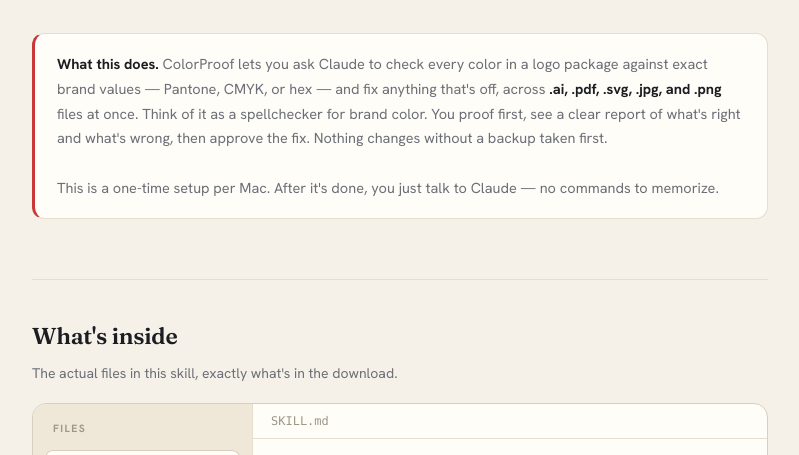
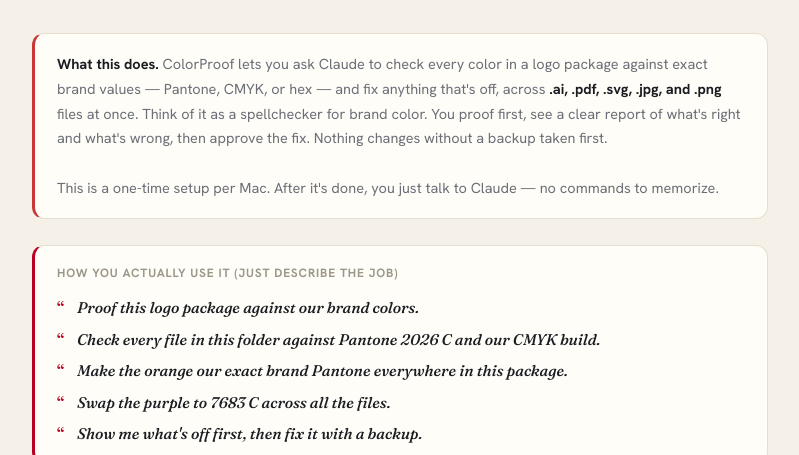
Before and after one commit to capsule-brand/skills, a plain HTML site: page skills/colorproof/install-guide.html in a window 1280 px wide. Shown: the part 209-664 px from the top of the page, without its empty margins (240-1039 px from the left). Drawn offline with nearby package versions, Linux system fonts and the light colour scheme.

Commit message:
Consistency: add missing How you actually use it card to ColorProof; normalize eBillity heading wording

```diff
--- a/skills/colorproof/install-guide.html
+++ b/skills/colorproof/install-guide.html
@@ -150,6 +150,17 @@
     <strong>What this does.</strong> ColorProof lets you ask Claude to check every color in a logo package against exact brand values — Pantone, CMYK, or hex — and fix anything that's off, across <strong>.ai, .pdf, .svg, .jpg, and .png</strong> files at once. Think of it as a spellchecker for brand color. You proof first, see a clear report of what's right and what's wrong, then approve the fix. Nothing changes without a backup taken first.
     <br><br>
     This is a one-time setup per Mac. After it's done, you just talk to Claude — no commands to memorize.
+  </div>
+
+  <div class="say">
+    <h3>How you actually use it (just describe the job)</h3>
+    <ul>
+      <li>Proof this logo package against our brand colors.</li>
+      <li>Check every file in this folder against Pantone 2026 C and our CMYK build.</li>
+      <li>Make the orange our exact brand Pantone everywhere in this package.</li>
+      <li>Swap the purple to 7683 C across all the files.</li>
+      <li>Show me what's off first, then fix it with a backup.</li>
+    </ul>
   </div>
 
   <section class="viewer-sec">
```
Also changed, not shown: skills/ebillity-timesheet/install-guide.html (+1 -1 lines).
